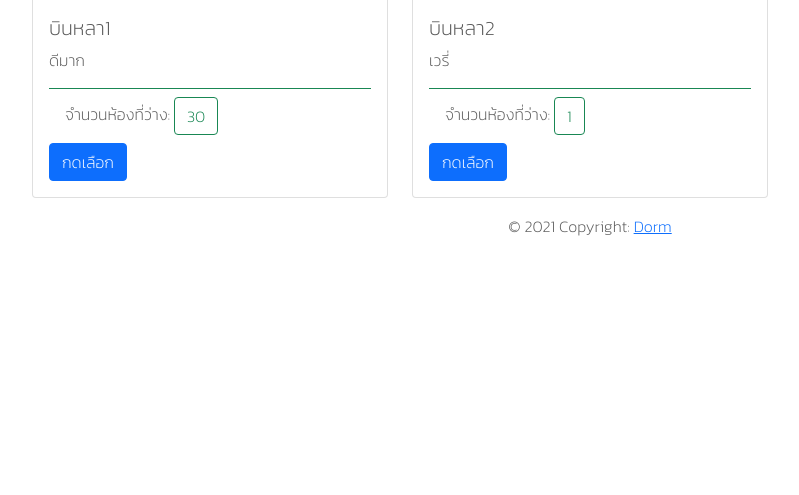
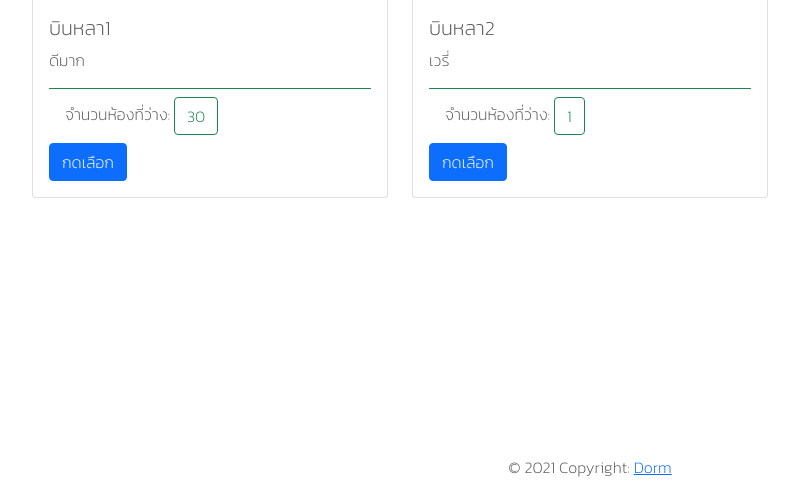
Before and after one commit to Krittin-Khanueng/DormitoryReservationSystem, a Django app: page /dorm/ in a window 1280 px wide. Shown: the part 321-816 px from the top of the page, without its empty margins (50-849 px from the left). Before the commit the page ends 557 px from the top, so only its background shows below. Run offline with Django 3.2, Linux system fonts and the light colour scheme; data comes from the database, SQL or seed files in the repository; both versions use the stored data as it was after the commit; some libraries are stand-ins or nearby versions.

Commit message:
edit footer

```diff
--- a/booking/templates/booking/booking_confirm.html
+++ b/booking/templates/booking/booking_confirm.html
@@ -4,8 +4,8 @@
 
 {% block content %}
     <div class="d-flex flex-column align-items-center m-5">
-        <h2 class="text fw-bold ">จองหอพักภาคการศึกษาที่ 2/2564</h2>
-        <h3 class="text fw-bold ">ชื่อ-นามสกุล:{{ user.get_full_name }}</h3>
+        <h2 class="text fw-bold text-center">จองหอพักภาคการศึกษาที่ 2/2564</h2>
+        <h3 class="text fw-bold text-sm-center">ชื่อ-นามสกุล:{{ user.get_full_name }}</h3>
         <h3 class="text fw-bold ">หอพัก:{{ room.floor.dorm_name }}</h3>
         <h3 class="text fw-bold">ชั้น:{{ room.floor.number }}</h3>
         <h3 class="text fw-bold">ห้อง:{{ room.room_id }}</h3>
--- /dev/null
+++ b/static/css/style.css
@@ -0,0 +1,20 @@
+* {
+    font-family: 'Kanit', sans-serif !important;
+
+}
+
+#page-container {
+    position: relative;
+    min-height: 100vh;
+}
+
+#content-wrap {
+    padding-bottom: 2.5rem; /* Footer height */
+}
+
+#footer {
+    position: absolute;
+    bottom: 0;
+    width: 100%;
+    height: 2.5rem; /* Footer height */
+}
--- a/templates/base.html
+++ b/templates/base.html
@@ -3,7 +3,7 @@
 <html lang="en">
 <head>
     <meta charset="utf-8">
-    <meta name="viewport" content="width=device-width, initial-scale=1">
+    <meta name="viewport" content="width=device-width, initial-scale=1.0">
     <title>{% block title %}Home{% endblock %}</title>
 
     <!-- Bootstrap core CSS -->
@@ -24,31 +24,32 @@
     <!-- sweetalert -->
     <script src="//cdn.jsdelivr.net/npm/sweetalert2@11"></script>
     <!-- css -->
+    <link rel="stylesheet" href="{% static "css/style.css" %}">
     {% block css_style %} {% endblock %}
-    <style>
-        html * {
-            font-family: 'Kanit', sans-serif !important;
-            /* Margin bottom by footer height */
-        }
-    </style>
+
 </head>
 <body class="p-0">
 <!-- navbar -->
-{% include "include/navbar.html" %}
+
 
 <!-- Begin page content -->
-    {% block content %}
-
-    {% endblock %}
-
+<div id="page-container">
+    <div id="content-wrap">
+        {% include "include/navbar.html" %}
+        {% block content %}
+        {% endblock %}
+    </div>
+    {% include "include/footer.html" %}
+</div>
 
 
 <!-- Footer -->
-{% include "include/footer.html" %}
 
 
 <!--axios -->
-<script src="https://cdnjs.cloudflare.com/ajax/libs/axios/0.21.1/axios.min.js" integrity="sha512-bZS47S7sPOxkjU/4Bt0zrhEtWx0y0CRkhEp8IckzK+ltifIIE9EMIMTuT/mEzoIMewUINruDBIR/jJnbguonqQ==" crossorigin="anonymous" referrerpolicy="no-referrer"></script>
+<script src="https://cdnjs.cloudflare.com/ajax/libs/axios/0.21.1/axios.min.js"
+        integrity="sha512-bZS47S7sPOxkjU/4Bt0zrhEtWx0y0CRkhEp8IckzK+ltifIIE9EMIMTuT/mEzoIMewUINruDBIR/jJnbguonqQ=="
+        crossorigin="anonymous" referrerpolicy="no-referrer"></script>
 
 <script src="https://cdn.jsdelivr.net/npm/bootstrap@5.0.1/dist/js/bootstrap.bundle.min.js"
         integrity="sha384-gtEjrD/SeCtmISkJkNUaaKMoLD0//ElJ19smozuHV6z3Iehds+3Ulb9Bn9Plx0x4"
--- a/templates/include/footer.html
+++ b/templates/include/footer.html
@@ -1,5 +1,4 @@
-<!-- Footer -->
-<footer class="page-footer font-small blue ">
+<footer class="page-footer font-small blue " id="footer">
 
     <!-- Copyright -->
     <div class="footer-copyright text-center py-3 ">© 2021 Copyright:
```
Also changed, not shown: db.sqlite3.
